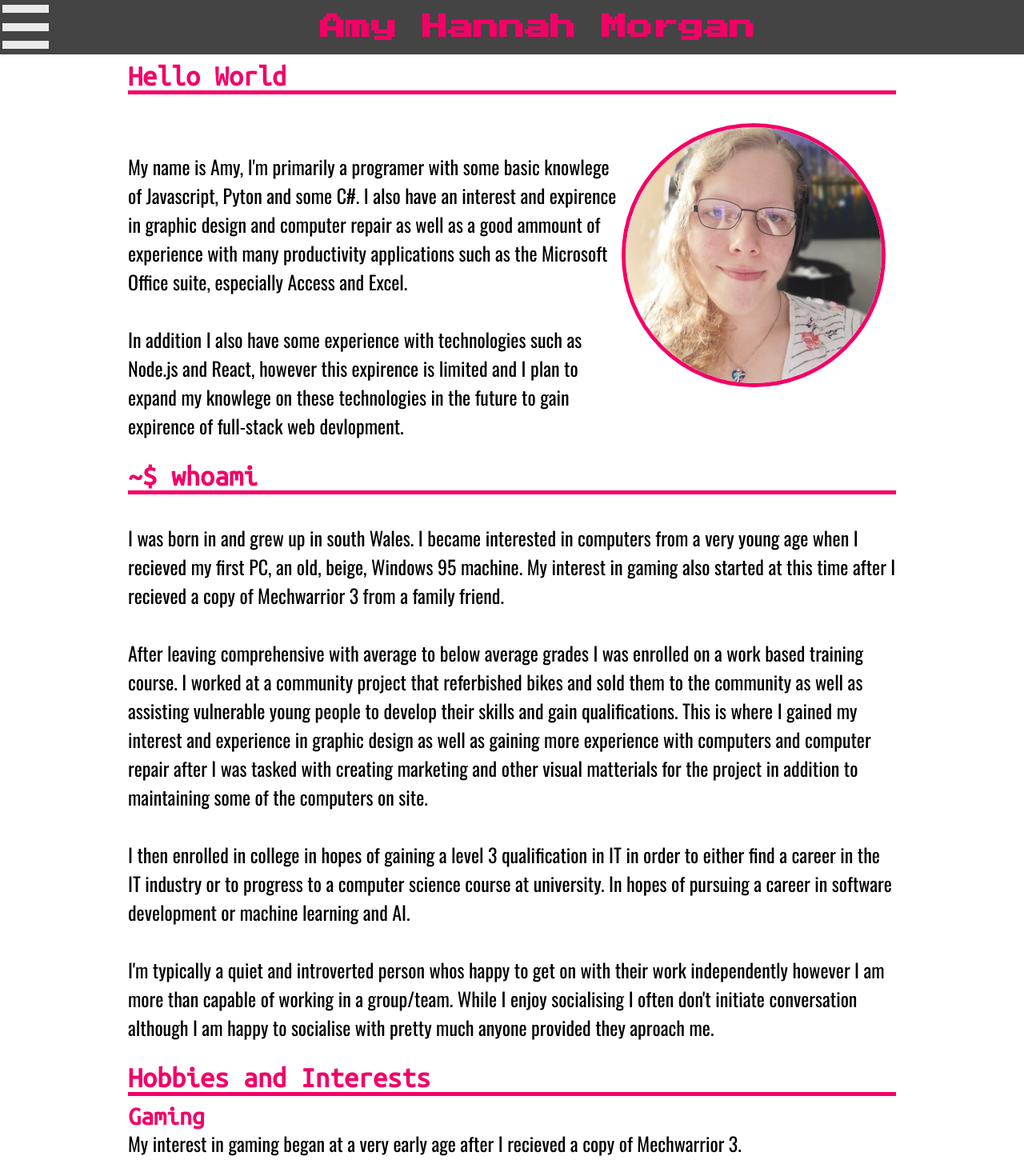
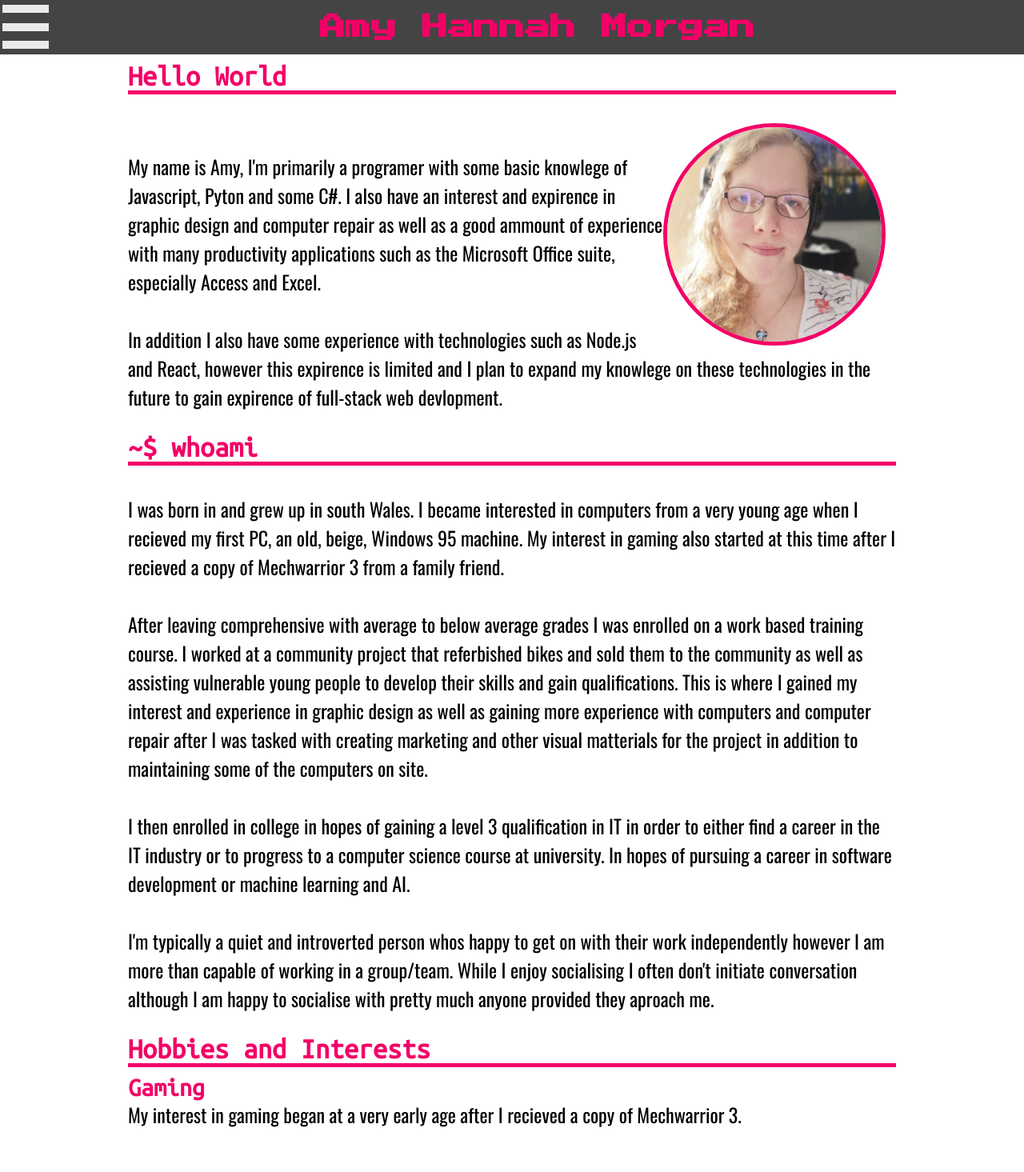
Before and after one commit to AmyHannahMorgan/AmyHannahMorgan.github.io, a Jekyll site: the page built from index.html, in a window 1280 px wide. Shown: the whole page at 80% size. Built offline with Jekyll 4.4.1, drawn with Linux system fonts in a browser that asks for light colours; after the commit the page ends 1429 px from its top, so only the background shows below that.

Commit message:
restyled profile image

```diff
--- a/css/main.css
+++ b/css/main.css
@@ -7,6 +7,11 @@ font-family: 'Press Start 2P', cursive;
 font-family: 'Ubuntu Mono', monospace;
 */
 /* tags */
+html {
+  min-height: 100%;
+  position: relative;
+}
+
 body {
   margin: 0;
   overflow-x: hidden;
@@ -291,9 +296,11 @@ nav.dropdown {
 
 .pageBorders {
   display: none;
-  position: absolute;
-  top: 0;
-  left: 0;
+  position:absolute;
+  top:0;
+  bottom:0;
+  left:0;
+  right:0;
 
   width: 100vw;
   height: 100%;
@@ -405,6 +412,13 @@ nav.dropdown {
   }
 }
 
+@media only screen and (min-width: 1070px) {
+  #profileImage {
+    width: 268px;
+    height: 268px;
+  }
+}
+
 @media only screen and (min-width: 1440px) {
   body > p {
     width: 50vw;
@@ -419,7 +433,7 @@ nav.dropdown {
     margin-top: 1vh
   }
 
-  body > h1 {
+  body > h2 {
     font-size: 2em;
 
     width: 50vw;
@@ -430,4 +444,6 @@ nav.dropdown {
   .pageBorders {
     display: block;
   }
+
+
 }
```
